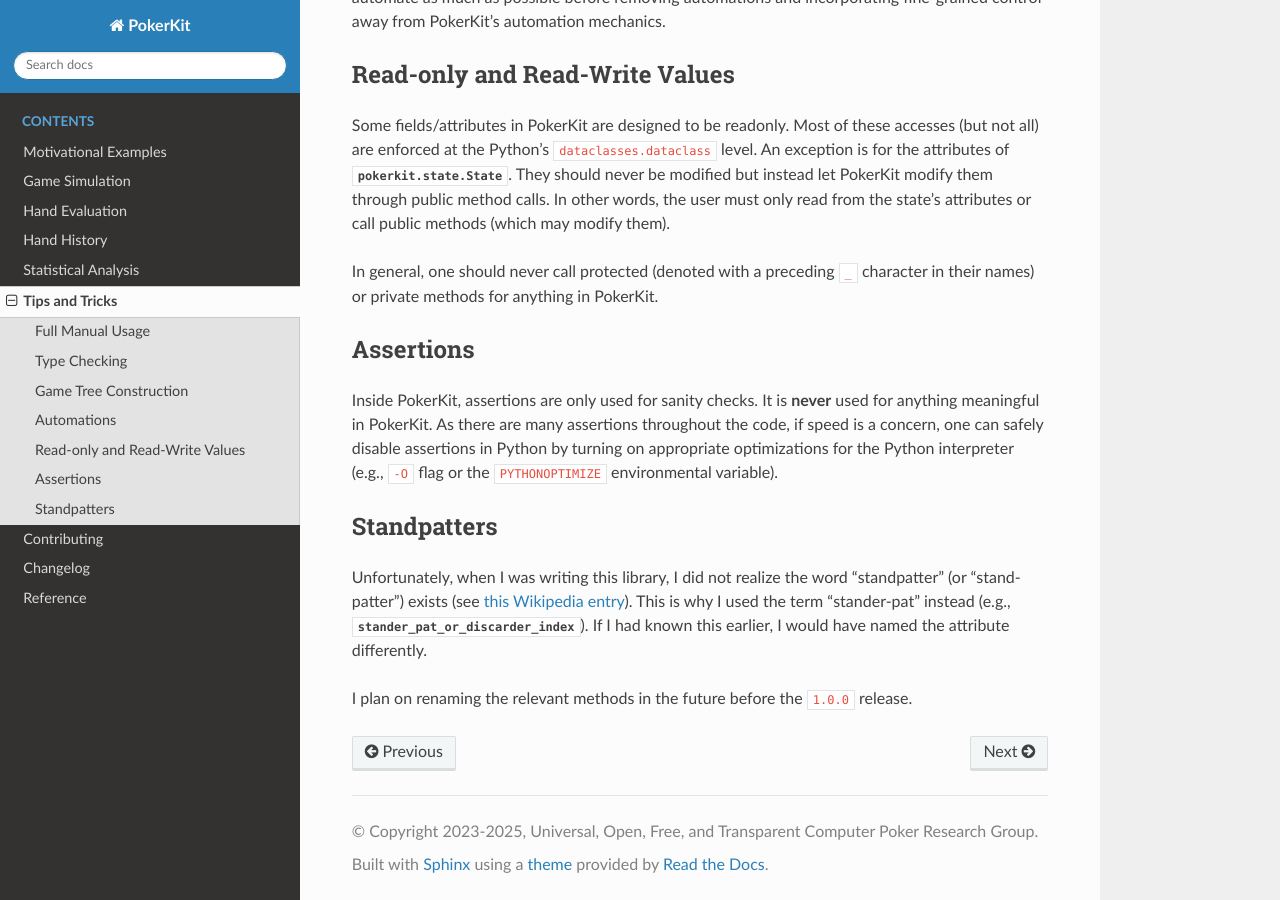
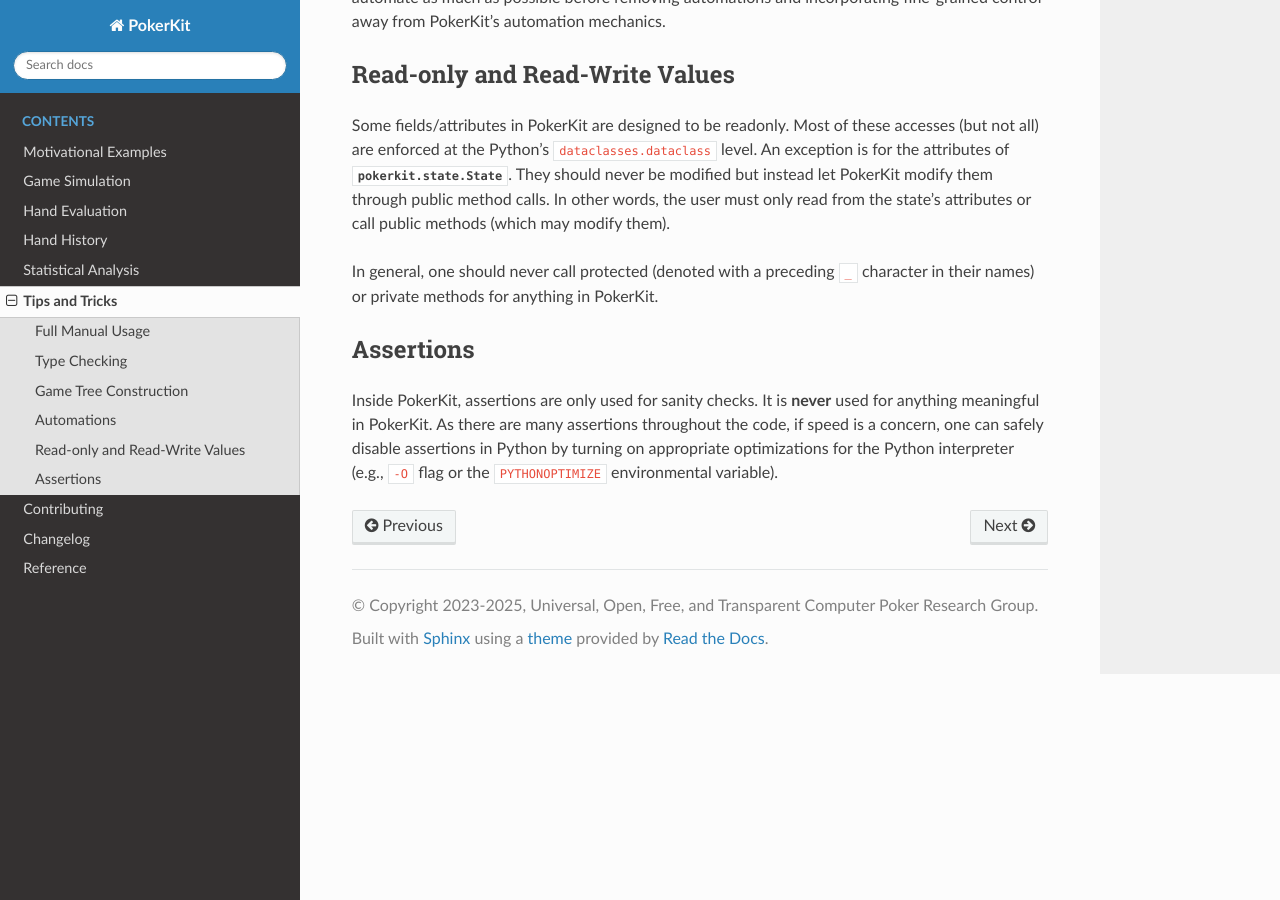
Before and after one commit to uoftcprg/pokerkit, a Sphinx documentation site: the page built from docs/tips.rst, in a window 1280 px wide and 900 px high, scrolled down 1357 px. Built offline with Sphinx 7.4.7 and the Read the Docs theme 3.1.0, drawn with Linux system fonts in a browser that asks for light colours.

Commit message:
Rename stander_pat_or_discarder_index to stand_patter_or_discarder_index

```diff
--- a/docs/simulation.rst
+++ b/docs/simulation.rst
@@ -664,7 +664,7 @@
 :attr:`pokerkit.state.State.street_count`            Number of streets.
 :attr:`pokerkit.state.State.street_indices`          Indices of streets.
 :attr:`pokerkit.state.State.street`                  Current street.
-:attr:`pokerkit.state.State.turn_index`              The index of the player who is in turn to act (draw, betting street, showdown). This attribute exists to combine the three following attributes: :attr:`pokerkit.state.State.stander_pat_or_discarder_index`, :attr:`pokerkit.state.State.actor_index`, and :attr:`pokerkit.state.State.showdown_index`.
+:attr:`pokerkit.state.State.turn_index`              The index of the player who is in turn to act (draw, betting street, showdown). This attribute exists to combine the three following attributes: :attr:`pokerkit.state.State.stand_patter_or_discarder_index`, :attr:`pokerkit.state.State.actor_index`, and :attr:`pokerkit.state.State.showdown_index`.
 :attr:`pokerkit.state.State.board_count`             Number of boards (maybe more than ``1`` for multi-runout or multi-board games).
 :attr:`pokerkit.state.State.board_indices`           Indices of boards.
 :meth:`pokerkit.state.State.get_board`               The n'th board.
@@ -920,7 +920,7 @@
 :attr:`pokerkit.state.State.board_dealing_counts`                Numbers of cards that are pending to be dealt to the board.
 :attr:`pokerkit.state.State.standing_pat_or_discarding_statuses` Boolean values on whether the player should stand pat/discard.
 :attr:`pokerkit.state.State.hole_dealee_index`                   Next player being dealt the hole cards by the dealer.
-:attr:`pokerkit.state.State.stander_pat_or_discarder_index`      Next player standing pat or discarding.
+:attr:`pokerkit.state.State.stand_patter_or_discarder_index`     Next player standing pat or discarding.
 ================================================================ =============================================================================================
 
 Card Burning Operation
--- a/docs/tips.rst
+++ b/docs/tips.rst
@@ -68,10 +68,3 @@
 ----------
 
 Inside PokerKit, assertions are only used for sanity checks. It is **never** used for anything meaningful in PokerKit. As there are many assertions throughout the code, if speed is a concern, one can safely disable assertions in Python by turning on appropriate optimizations for the Python interpreter (e.g., ``-O`` flag or the ``PYTHONOPTIMIZE`` environmental variable).
-
-Standpatters
-------------
-
-Unfortunately, when I was writing this library, I did not realize the word "standpatter" (or "stand-patter") exists (see `this Wikipedia entry <https://en.wikipedia.org/wiki/Standpatter_Republican>`_). This is why I used the term "stander-pat" instead (e.g., :attr:`stander_pat_or_discarder_index`). If I had known this earlier, I would have named the attribute differently.
-
-I plan on renaming the relevant methods in the future before the ``1.0.0`` release.
```
Also changed, not shown: CHANGELOG.rst (+7 -0 lines), 3 other files.
